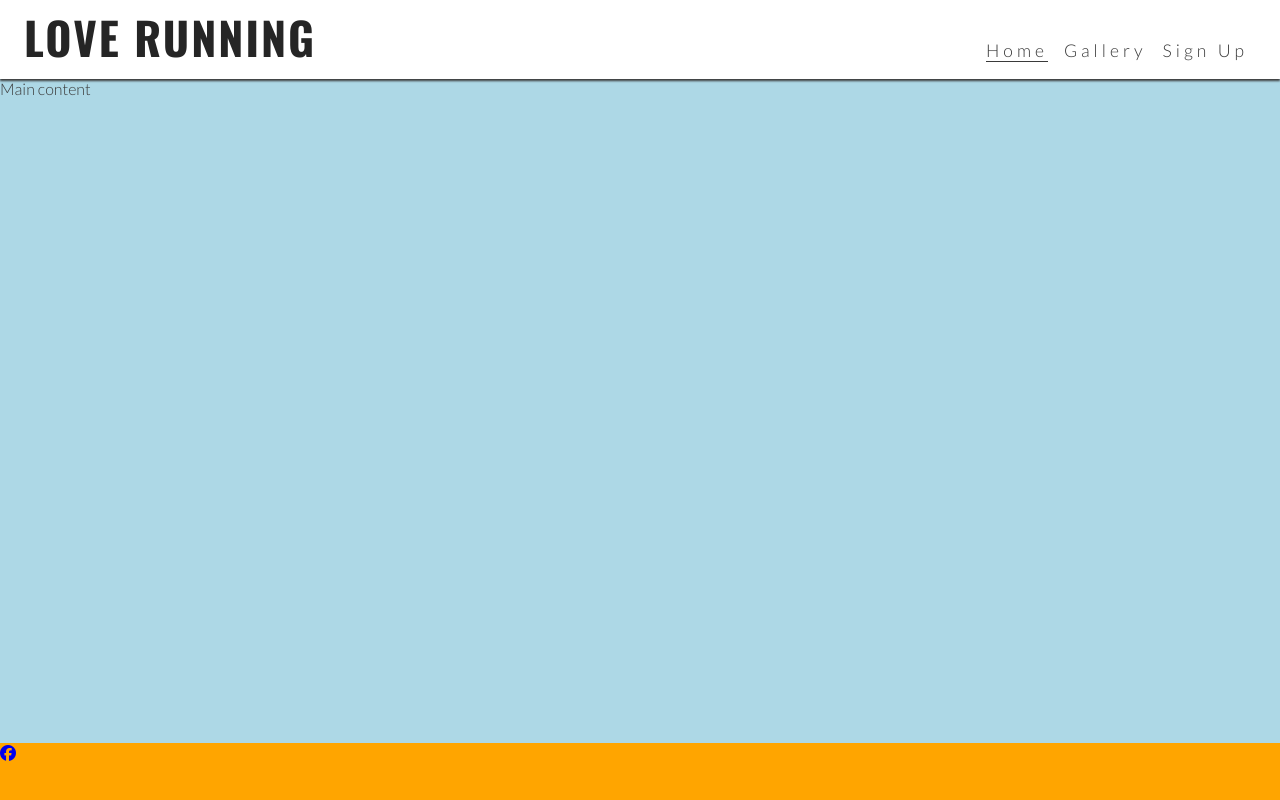
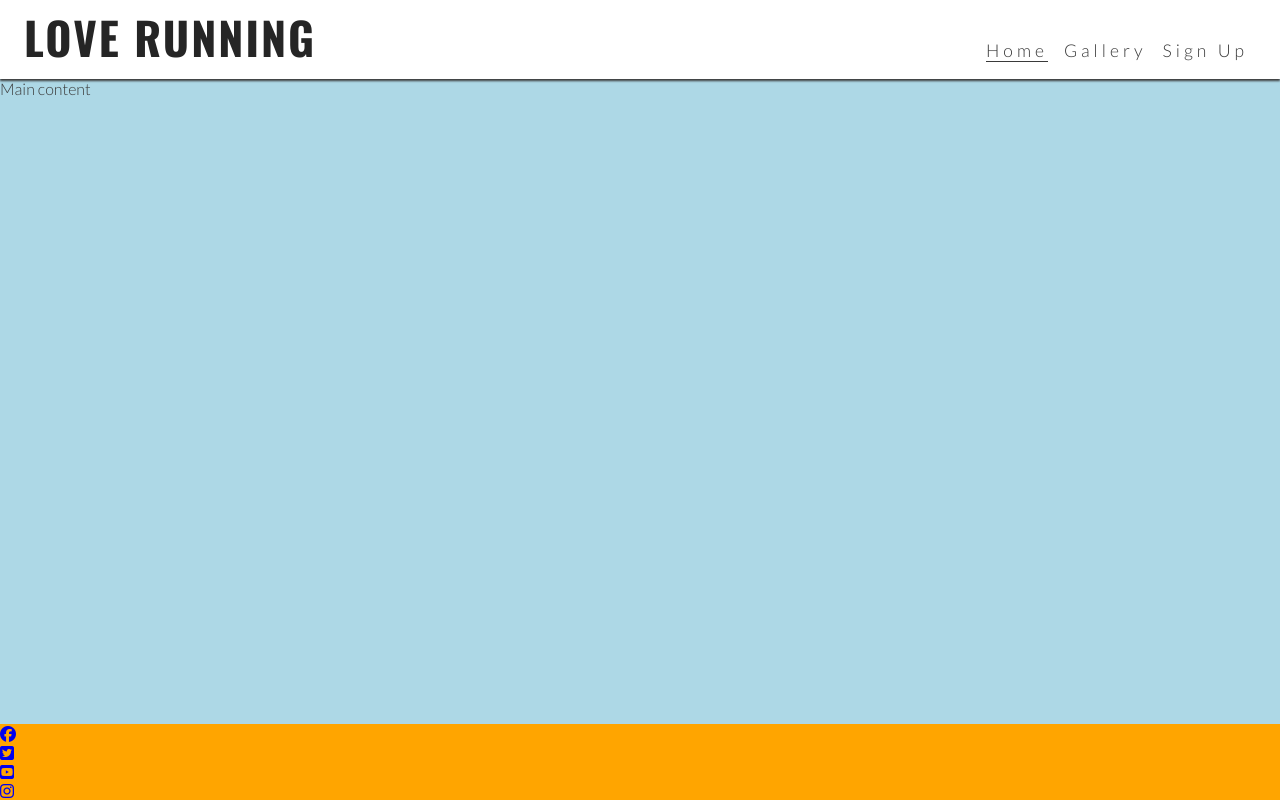
Before and after one commit to SamGree/love-running, a plain HTML site: page index.html in a window 1280 px wide. Drawn offline with nearby package versions, Linux system fonts and the light colour scheme.

Commit message:
Add remaining link to the footer

```diff
--- a/index.html
+++ b/index.html
@@ -23,7 +23,8 @@
             <h1 id="logo">Love Running</h1>
         </a>
         <input type="checkbox" id="nav-toggle" name="nav-toggle">
-        <label for="nav-toggle" class="nav-toggle-label">X</label>
+        <label for="nav-toggle" class="nav-toggle-label">
+            <i class="fa-solid fa-bars"></i></label>
         <nav>
             <ul id="menu">
                 <li><a href="" class="active">Home</a></li>
@@ -41,8 +42,12 @@
         <ul>
             <li><a href="https://www.facebook.com" target="_blank" rel="noopener"
                     aria-label="Viset our Facebook Page(opens in a new tab)"><i class="fa-brands fa-facebook"></i></a></li>
-            <li></li>
-            <li></li>
+            <li><a href="https://www.twitter.com" target="_blank" rel="noopener"
+                aria-label="Viset our Twitter Page(opens in a new tab)"><i class="fa-brands fa-square-twitter"></i></a></li>
+            <li><a href="https://www.youtube.com" target="_blank" rel="noopener"
+                aria-label="Viset our Youtube Page(opens in a new tab)"><i class="fa-brands fa-square-youtube"></i></a></li>
+                <li><a href="https://www.instagram.com" target="_blank" rel="noopener"
+                    aria-label="Viset our Instagram Page(opens in a new tab)"><i class="fa-brands fa-instagram"></i></a></li>
         </ul>
     </footer>
     <!--Font Awesome-->
```
